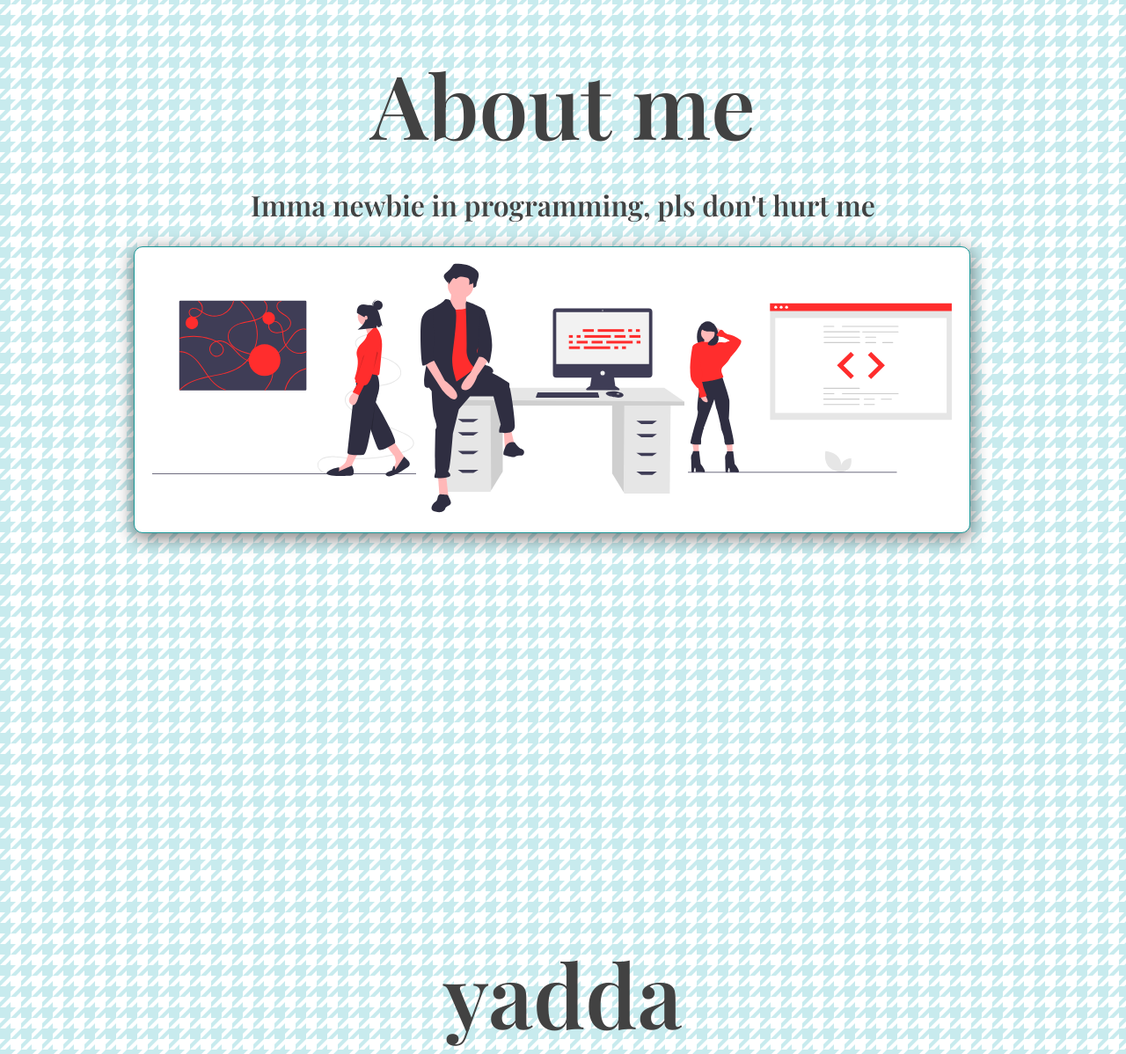
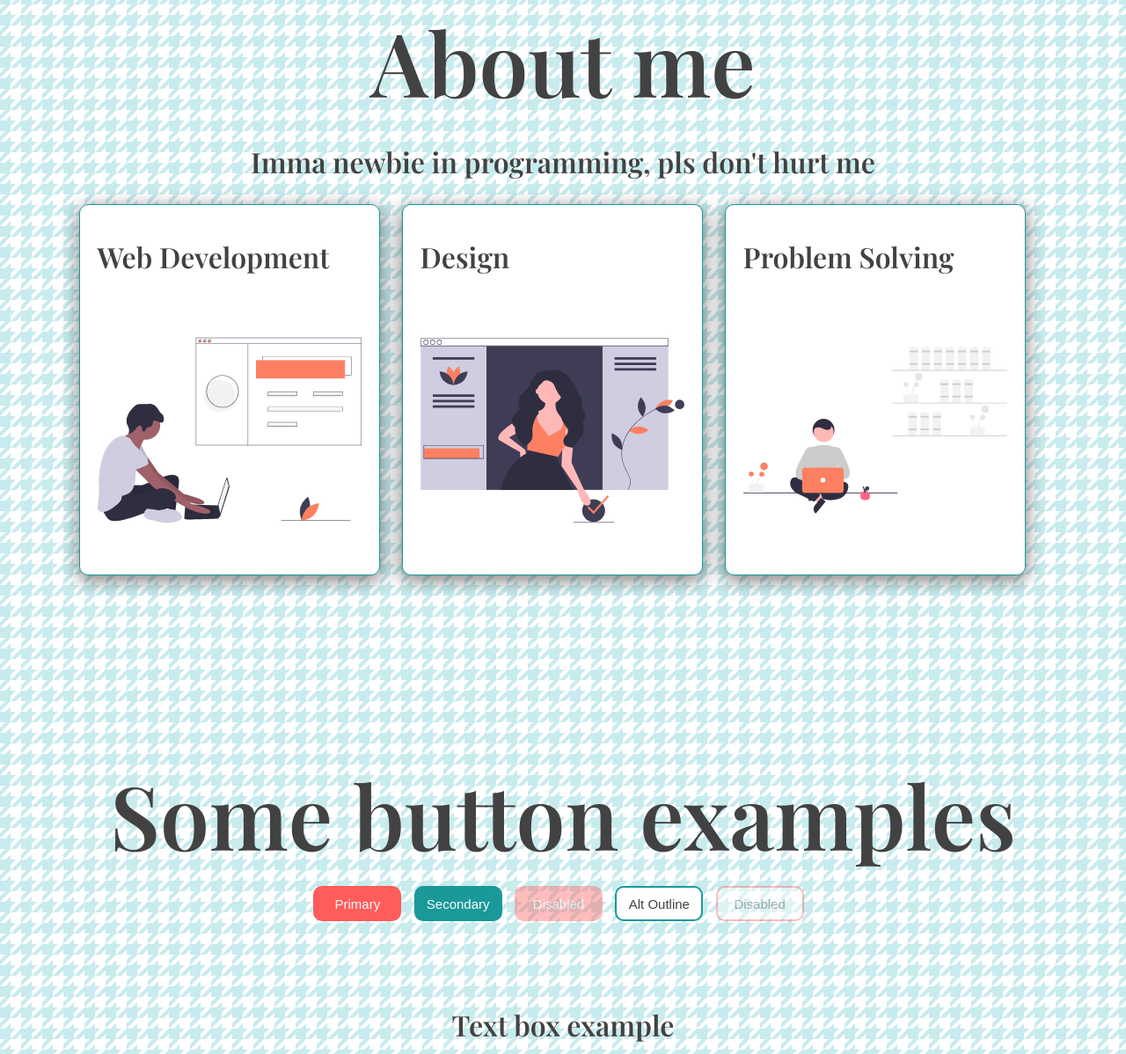
Before and after one commit to yo-mensch/dark-mode-switch, a plain HTML site: page index.html in a window 1280 px wide. Shown: the part 913-2111 px from the top of the page at 88% size. Drawn offline with nearby package versions, Linux system fonts and the light colour scheme; a script that the page names is missing; a web font is replaced by a local one.

Commit message:
improved design
added new images, displayed button and text box examples

```diff
--- a/index.html
+++ b/index.html
@@ -28,15 +28,37 @@
     <section id="about">
         <h1>About me</h1>
         <h2>Imma newbie in programming, pls don't hurt me</h2>
-        <div class="image-container">
-            <img src="img/undraw_conceptual_idea_light.svg" alt="">
-            <img src="img/undraw_feeling_proud_light.svg" alt="">
-            <img src="img/undraw_proud_coder_light.svg" alt="">
+        <div class="about-container">
+            <div class="image-container">
+                <h2>Web Development</h2>
+                <img id="img1" src="img/undraw_web_developer_p3e5_light.svg" alt="">
+            </div>
+            <div class="image-container">
+                <h2>Design</h2>
+                <img id="img2" src="img/undraw_composition_oskp_light.svg" alt="">
+            </div>
+            <div class="image-container">
+                <h2>Problem Solving</h2>
+                <img id="img3" src="img/undraw_Freelancer_re_irh4_light.svg" alt="">
+            </div>
         </div>
+
     </section>
 
     <section id="projects">
-        <h1>yadda</h1>
+        <h1>Some button examples</h1>
+        <div class="buttons">
+            <button class="primary">Primary</button>
+            <button class="secondary">Secondary</button>
+            <button class="primary" disabled>Disabled</button>
+            <button class="secondary outline">Alt Outline</button>
+            <button class="outline" disabled>Disabled</button>
+        </div>
+        <br>
+        <h2>Text box example</h2>
+        <div class="text-box" id="text-box">
+            <p>Lorem ipsum dolor sit amet consectetur adipisicing elit. Suscipit veniam a maiores fugit cupiditate veritatis nobis, repudiandae quas! Architecto odio cum perspiciatis corporis nobis quidem repudiandae, aliquam expedita. Perspiciatis, labore.</p>
+        </div>
     </section>
 
     <section id="contact">
--- /dev/null
+++ b/script.js
@@ -0,0 +1 @@
+alert("All good");
--- a/style.css
+++ b/style.css
@@ -95,7 +95,6 @@ a:focus {
 
 .image-container {
   border: 1px solid var(--secondary-color);
-  /* display: inline-block; */
   border-radius: 10px;
   padding: 10px 20px;
   margin-right: 25px;
```
Also changed, not shown: img/undraw_Freelancer_re_irh4_dark.svg (added), img/undraw_Freelancer_re_irh4_light.svg (added), img/undraw_composition_oskp_dark.svg (added), img/undraw_composition_oskp_light.svg (added), img/undraw_web_developer_p3e5_dark.svg (added), img/undraw_web_developer_p3e5_light.svg (added).
